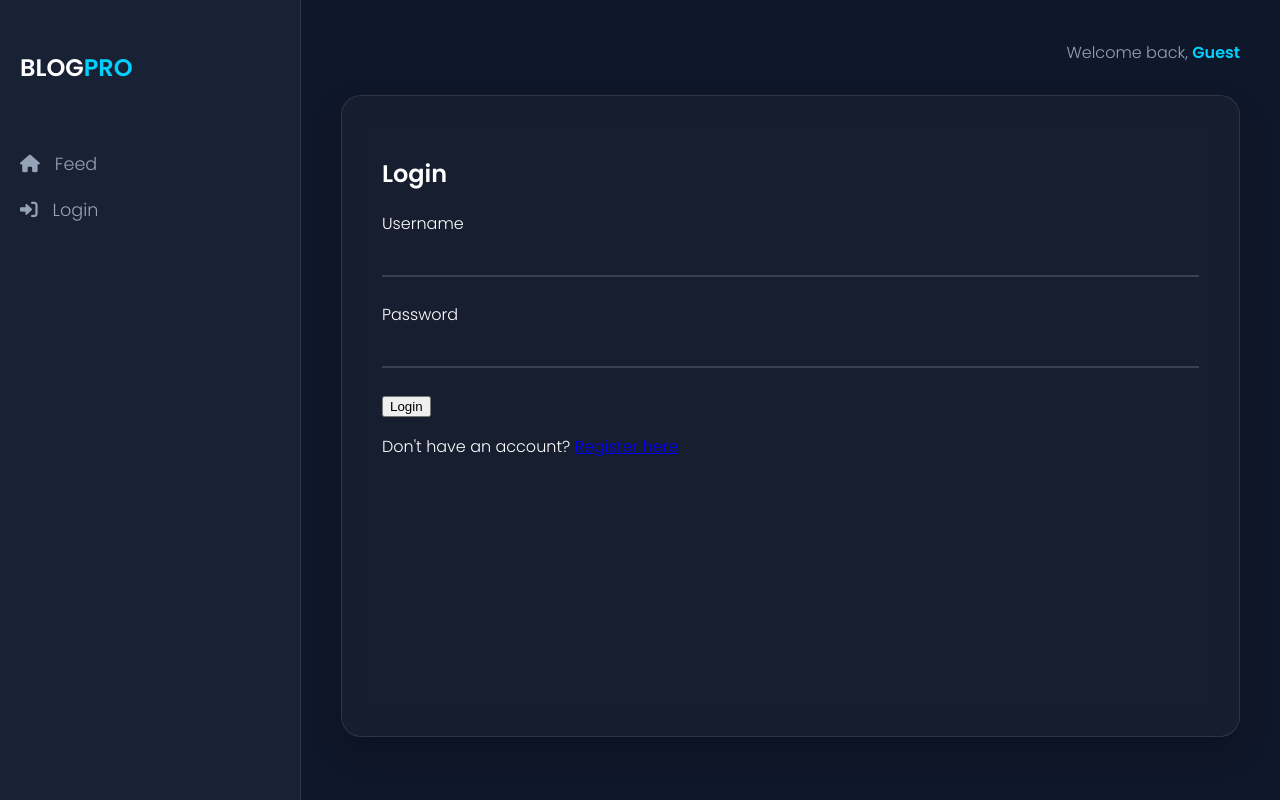
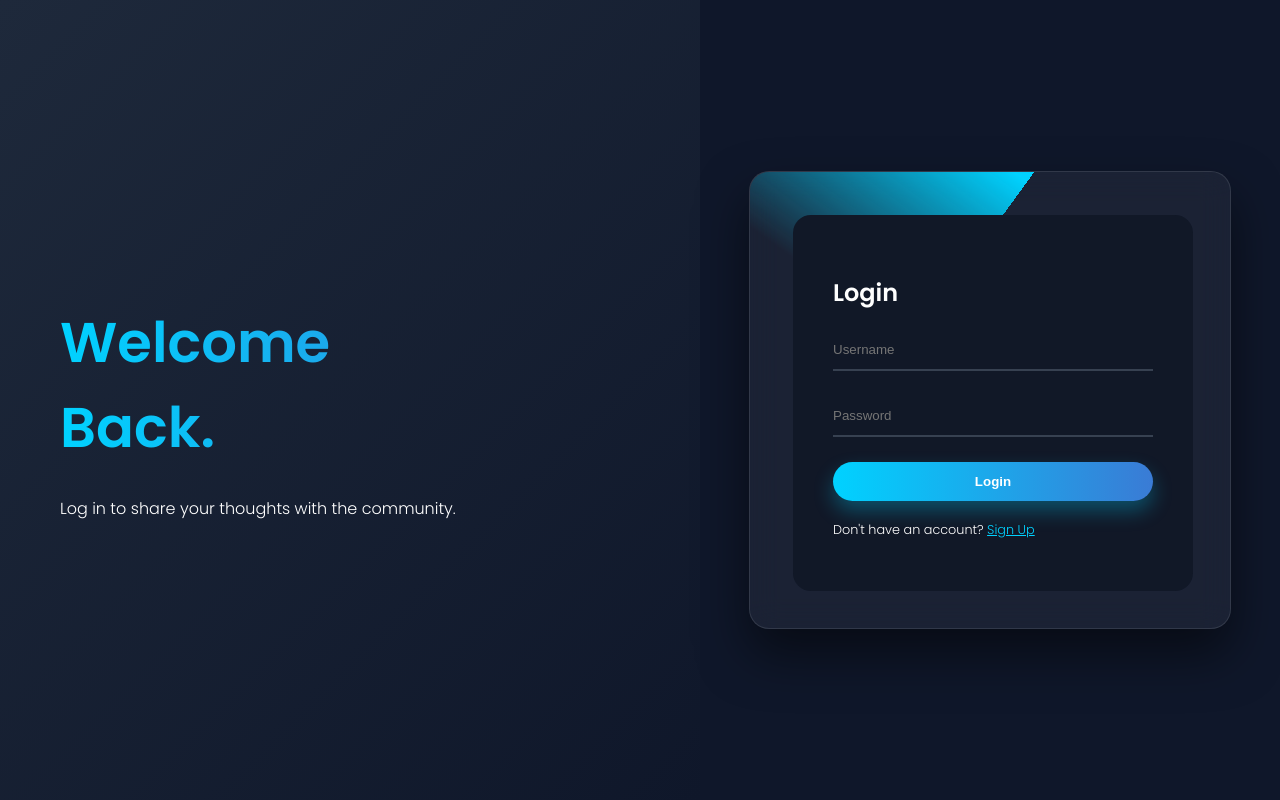
Before and after one commit to hwrehman786/website, a Flask app: page /login in a window 1280 px wide. Run offline with Flask 3, Linux system fonts and the light colour scheme.

Commit message:
Update login.html

```diff
--- a/templates/login.html
+++ b/templates/login.html
@@ -1,19 +1,30 @@
-{% extends "layout.html" %}
-
-{% block title %}
-    Login
-{% endblock %}
-
-{% block content %}
-    <h2>Login</h2>
-    <form method="post">
-        <label for="username">Username</label>
-        <input type="text" id="username" name="username" required>
-        <br>
-        <label for="password">Password</label>
-        <input type="password" id="password" name="password" required>
-        <br>
-        <button type="submit">Login</button>
-    </form>
-    <p>Don't have an account? <a href="{{ url_for('register') }}">Register here</a></p>
-{% endblock %}
+<!DOCTYPE html>
+<html>
+<head>
+    <link rel="stylesheet" href="{{ url_for('static', filename='style.css') }}">
+    <link href="https://fonts.googleapis.com/css2?family=Poppins:wght@300;600&display=swap" rel="stylesheet">
+</head>
+<body>
+    <div class="split-container">
+        <div class="left-side">
+            <h1>Welcome<br>Back.</h1>
+            <p>Log in to share your thoughts with the community.</p>
+        </div>
+        <div class="right-side">
+            <div class="auth-card">
+                <div class="form-box">
+                    <h2>Login</h2>
+                    <form method="post">
+                        <input type="text" name="username" placeholder="Username" required>
+                        <input type="password" name="password" placeholder="Password" required>
+                        <button type="submit" class="btn-primary">Login</button>
+                    </form>
+                    <p style="margin-top:20px; font-size: 0.8rem;">
+                        Don't have an account? <a href="{{ url_for('register') }}" style="color:var(--primary)">Sign Up</a>
+                    </p>
+                </div>
+            </div>
+        </div>
+    </div>
+</body>
+</html>
```
